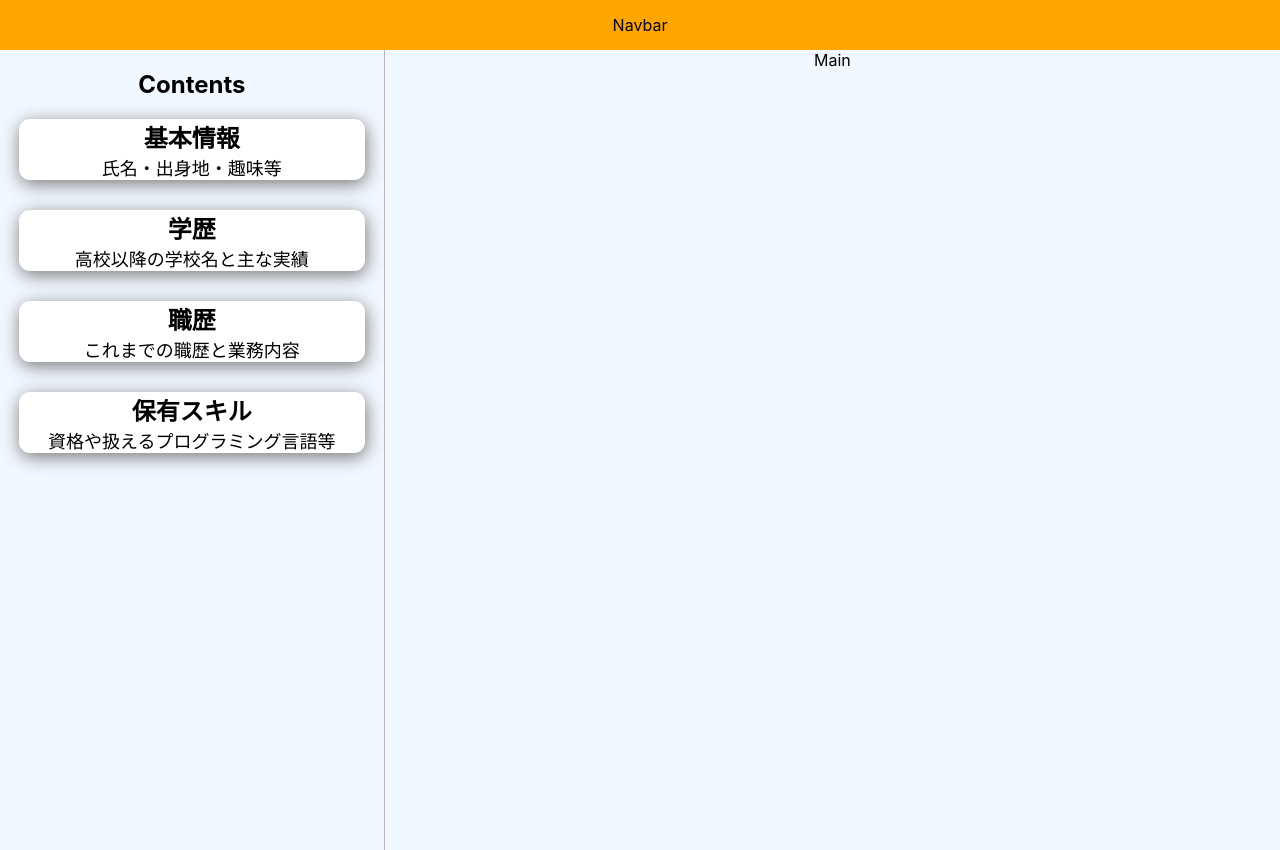
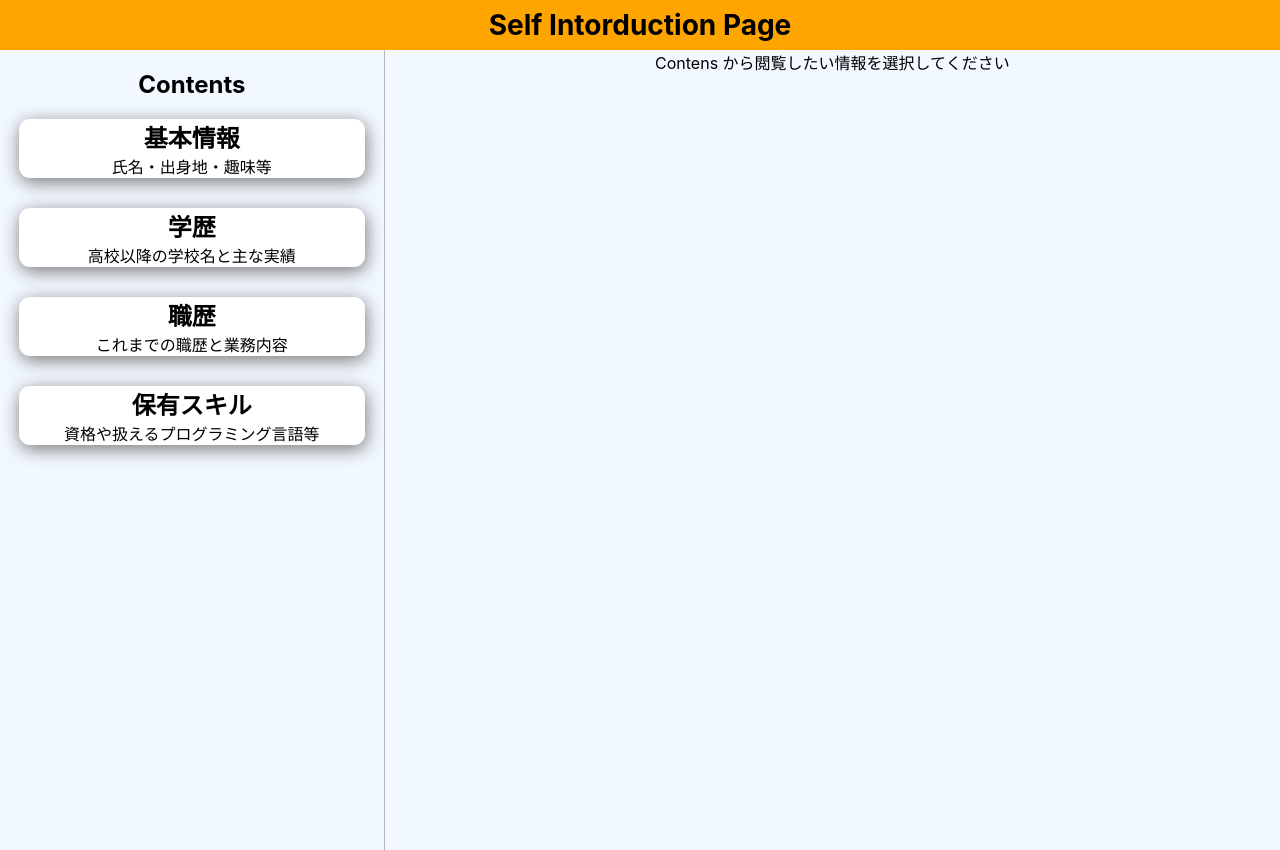
Before and after one commit to EijiToriki/React_self_introduction_page, a React (Create React App) app: page / in a window 1280 px wide. Built offline with nearby package versions, Linux system fonts and the light colour scheme.

Commit message:
Contensを選択したらカードに色を付ける + コンポネント呼び出しができるようになった

```diff
--- a/src/App.js
+++ b/src/App.js
@@ -3,15 +3,25 @@ import Navbar from './components/Navbar';
 import Sidebar from './components/Sidebar';
 import Main from './components/Main';
 import basicData from './data/sidebar_data.json';
+import { useState } from 'react';
 
 
 function App() {
+  const [activeContentId, setActiveContentId] = useState(0)
+  console.log(activeContentId)
+
   return (
     <div className="App">
       <Navbar></Navbar>
       <div className='App-content'>
-        <Sidebar basicData={basicData}></Sidebar>
-        <Main></Main>
+        <Sidebar
+          basicData={basicData}
+          activeContentId={activeContentId}
+          setActiveContentId={setActiveContentId}>
+        </Sidebar>
+        <Main
+          activeContentId={activeContentId}>
+        </Main>
       </div>
     </div>
   );
--- a/src/components/Main.js
+++ b/src/components/Main.js
@@ -1,10 +1,23 @@
 import React from 'react'
 import "./css/Main.css"
+import BasicInfo from './MainContent/BasicInfo'
+import School from './MainContent/School'
+import Work from './MainContent/Work'
+import Skill from './MainContent/Skill'
 
-export default function Main() {
+
+export default function Main({activeContentId}) {
   return (
     <div className='app-main'>
-      Main
+      {
+        activeContentId === 1 ? <BasicInfo></BasicInfo> :
+        activeContentId === 2 ? <School></School> :
+        activeContentId === 3 ? <Work></Work> :
+        activeContentId === 4 ? <Skill></Skill> :
+        `Contens から閲覧したい情報を選択してください`
+      }
+
+
     </div>
   )
 }
--- /dev/null
+++ b/src/components/MainContent/BasicInfo.js
@@ -0,0 +1,7 @@
+import React from 'react'
+
+export default function BasicInfo() {
+  return (
+    <div>BasicInfo</div>
+  )
+}
--- /dev/null
+++ b/src/components/MainContent/School.js
@@ -0,0 +1,7 @@
+import React from 'react'
+
+export default function School() {
+  return (
+    <div>School</div>
+  )
+}
--- /dev/null
+++ b/src/components/MainContent/Skill.js
@@ -0,0 +1,7 @@
+import React from 'react'
+
+export default function Skill() {
+  return (
+    <div>Skill</div>
+  )
+}
--- /dev/null
+++ b/src/components/MainContent/Work.js
@@ -0,0 +1,7 @@
+import React from 'react'
+
+export default function Work() {
+  return (
+    <div>Work</div>
+  )
+}
--- a/src/components/Navbar.js
+++ b/src/components/Navbar.js
@@ -3,6 +3,6 @@ import './css/Navbar.css'
 
 export default function Navbar() {
   return (
-    <nav>Navbar</nav>
+    <nav>Self Intorduction Page</nav>
   )
 }
--- a/src/components/Sidebar.js
+++ b/src/components/Sidebar.js
@@ -1,13 +1,17 @@
 import React from 'react'
 import "./css/Sidebar.css"
 
-export default function Sidebar({basicData}) {
+export default function Sidebar({basicData, activeContentId, setActiveContentId}) {
   return (
     <div className='app-sidebar'>
       <h2>Contents</h2>
       {basicData.map((data) => {
         return (
-          <div className='app-sidebar-card' key={data.id}>
+          <div
+            className={`app-sidebar-card ${data.id === activeContentId ? 'active' : ''}`}
+            key={data.id}
+            onClick={() => setActiveContentId(data.id)}
+          >
             <div className='app-sidebar-title'>
               {data.title}
             </div>
--- a/src/components/css/Navbar.css
+++ b/src/components/css/Navbar.css
@@ -5,4 +5,6 @@ nav {
   height: 50px;
   background-color: orange;
   gap:45px;
+  font-size: 28px;
+  font-weight: bolder;
 }
--- a/src/components/css/Sidebar.css
+++ b/src/components/css/Sidebar.css
@@ -13,6 +13,16 @@
   border-radius: 11px;
   background-color: white;
   margin-bottom: 30px;
+  cursor: pointer;
+}
+
+.app-sidebar-card.active {
+  width: 90%;
+  box-shadow: 1px 4px 18px 0px #777777;
+  border-radius: 11px;
+  background-color: rgba(255, 162, 0, 0.442);
+  margin-bottom: 30px;
+  cursor: pointer;
 }
 
 .app-sidebar-card .app-sidebar-title{
@@ -21,5 +31,5 @@
 }
 
 .app-sidebar-card .app-sidebar-content{
-  font-size: 18px;
+  font-size: 16px;
 }
```
